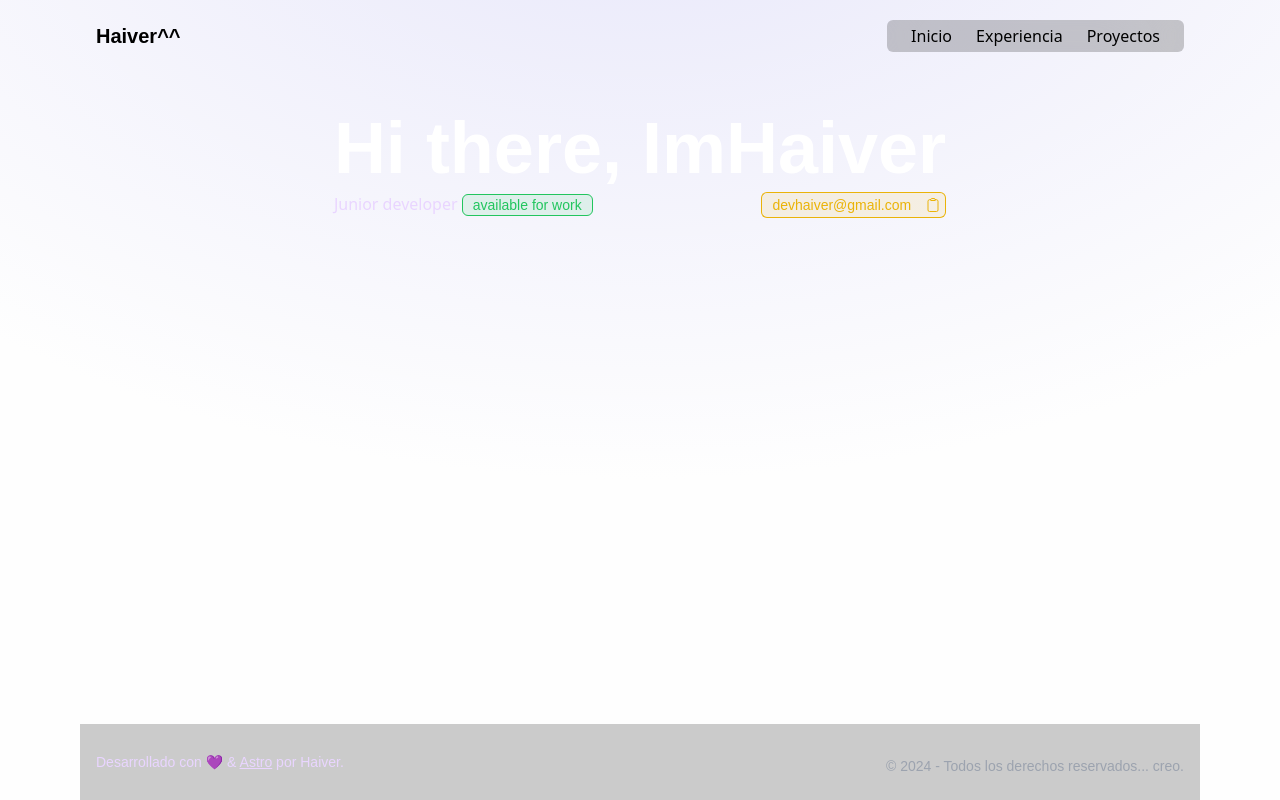
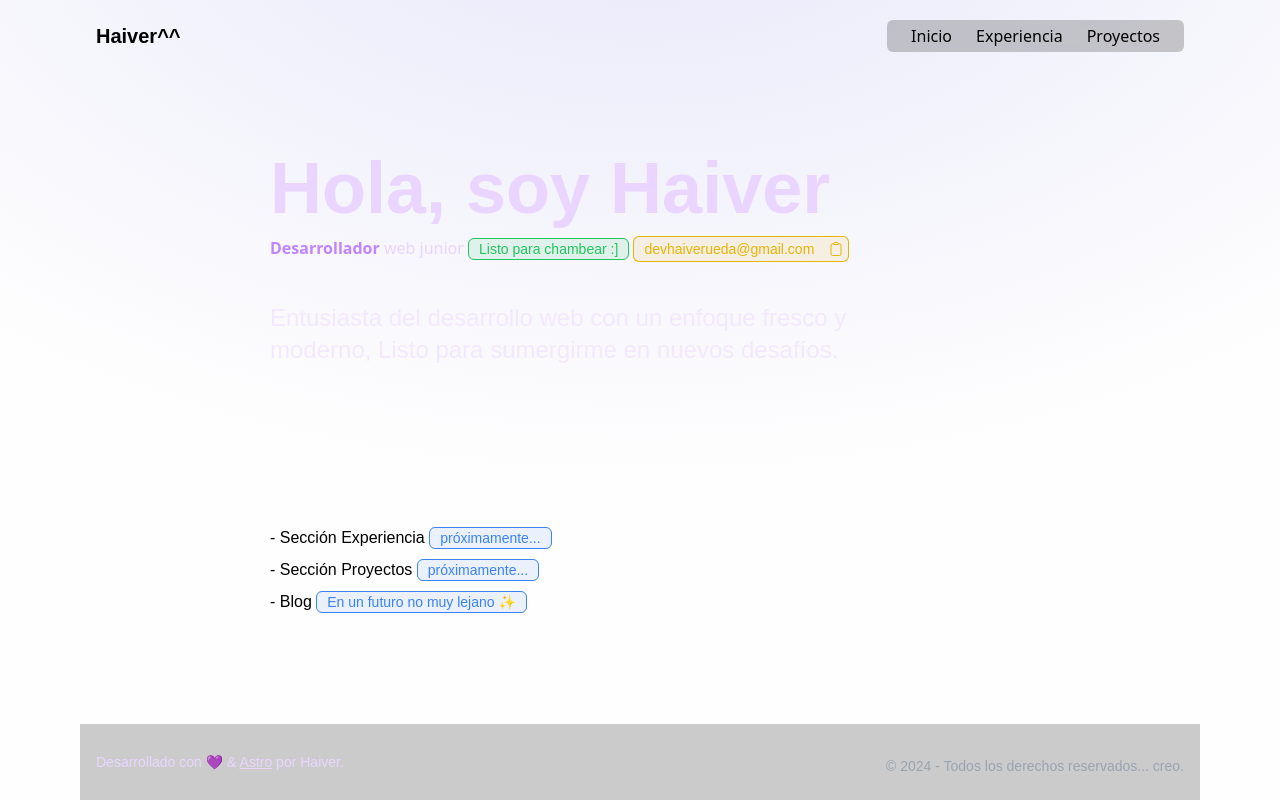
Before and after one commit to HaiveDev/haiver.dev, an Astro site: page / in a window 1280 px wide. Built offline with nearby package versions, Linux system fonts and the light colour scheme; Astro itself is replaced by a stand-in of ours; a web font is replaced by a local one.

Commit message:
New desing of the porfolio

```diff
--- a/src/pages/index.astro
+++ b/src/pages/index.astro
@@ -1,24 +1,30 @@
 ---
+import SectionContainer from "../components/SectionContainer.astro";
 import Layout from "../layouts/Layout.astro";
 ---
 
-<Layout title="haiver.dev">
-  <div class="w-min mx-auto mt-10">
-    <h1 class="text-7xl sm:w-max text-center text-white font-black font-Megrim">
-      Hi there, ImHaiver
+<Layout title="Porfolio de Haiver - Desarrollador web junior">
+  <main class="px-4">
+    <SectionContainer class="my-20">
+      <h1
+        class="w-full text-6xl sm:text-7xl text-purple-200 font-Megrim font-black"
+      >
+        Hola, soy Haiver
       </h1>
-    <section class="flex justify-between mt-2">
+      <!-- Section chamba -->
+      <div class="mt-3">
         <span class="text-purple-200">
-        Junior developer <span
+          <span class="font-bold text-purple-400">Desarrollador</span> web junior
+          <span
             class="font-Averia text-green-500 bg-green-500/10 border border-green-500 rounded-md px-2.5 py-0.5 text-sm"
-          >available for work</span
+            >Listo para chambear :]</span
           >
         </span>
-      <div class="inline-flex items-center justify-center">
+        <div class="mt-2 sm:mt-0 inline-flex items-center justify-center">
           <span
             class="font-Averia text-yellow-500 bg-yellow-500/10 border border-e-0 border-yellow-500 rounded-s-md px-2.5 py-0.5 text-sm"
           >
-          <p class="">devhaiver@gmail.com</p>
+            <p class="">devhaiverueda@gmail.com</p>
           </span>
           <button
             id="btnCopyEmail"
@@ -40,11 +46,41 @@ import Layout from "../layouts/Layout.astro";
             </svg>
           </button>
         </div>
-    </section>
       </div>
-</Layout>
+      <div class="mt-10 text-xl sm:text-2xl text-balance max-w-[700px]">
+        <p class="text-purple-100 font-Averia">
+          Entusiasta del desarrollo web con un enfoque fresco y moderno, Listo
+          para sumergirme en nuevos desafíos.
+        </p>
+      </div>
+    </SectionContainer>
+
+    <SectionContainer class=" font-Averia">
+      <p>
+        - Sección Experiencia <span
+          class="font-Averia text-blue-500 bg-blue-500/10 border border-blue-500 rounded-md px-2.5 py-0.5 text-sm"
+          >próximamente...</span
+        >
+      </p>
+      <p class="pt-2">
+        - Sección Proyectos <span
+          class="font-Averia text-blue-500 bg-blue-500/10 border border-blue-500 rounded-md px-2.5 py-0.5 text-sm"
+          >próximamente...</span
+        >
+      </p>
+      <p class="pt-2">
+        - Blog <span
+          class="font-Averia text-blue-500 bg-blue-500/10 border border-blue-500 rounded-md px-2.5 py-0.5 text-sm"
+          >En un futuro no muy lejano ✨</span
+        >
+      </p>
+    </SectionContainer>
+  </main>
   <script>
-  document.getElementById('btnCopyEmail')!.addEventListener('click', function() {
-    navigator.clipboard.writeText('devhaiver@gmail.com')
+    document
+      .getElementById("btnCopyEmail")!
+      .addEventListener("click", function () {
+        navigator.clipboard.writeText("devhaiver@gmail.com");
       });
   </script>
+</Layout>
```
Lines whose indentation alone changed are shown as unchanged.
